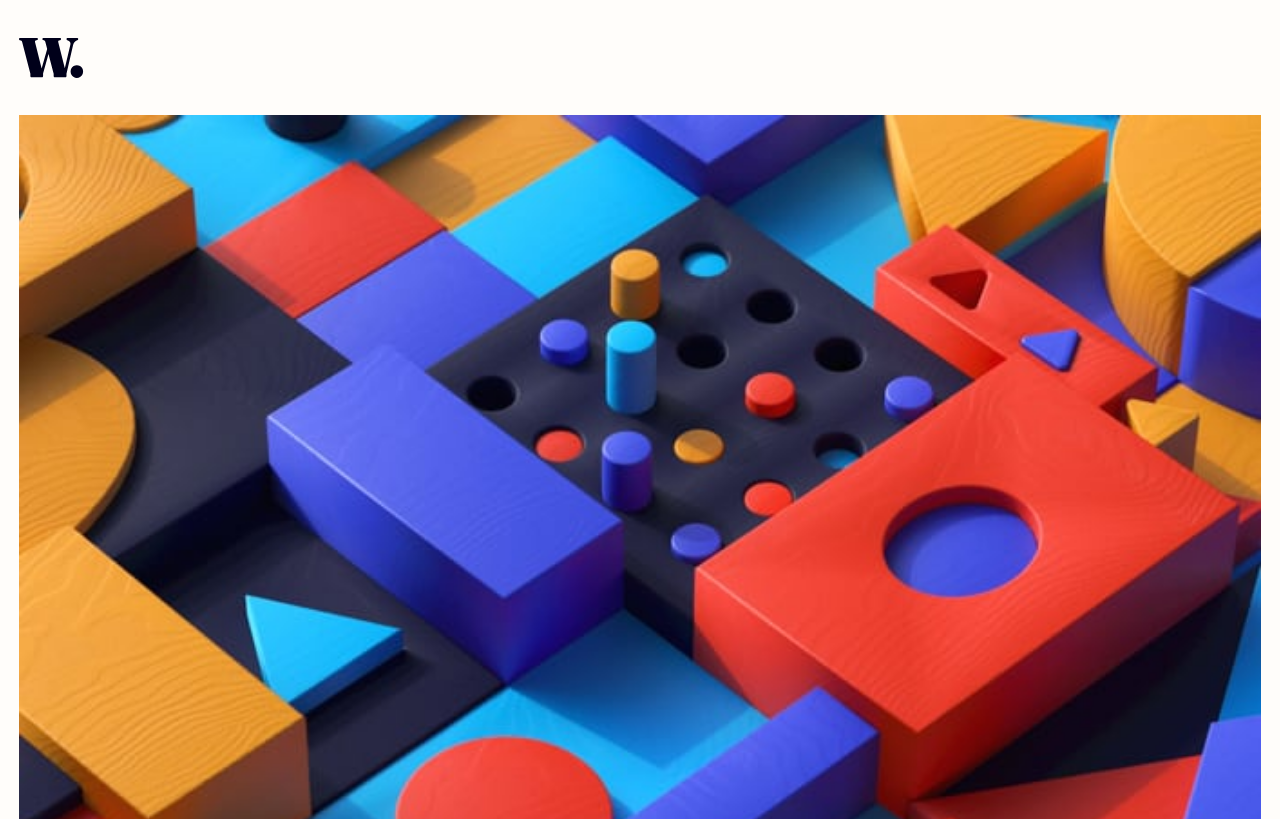
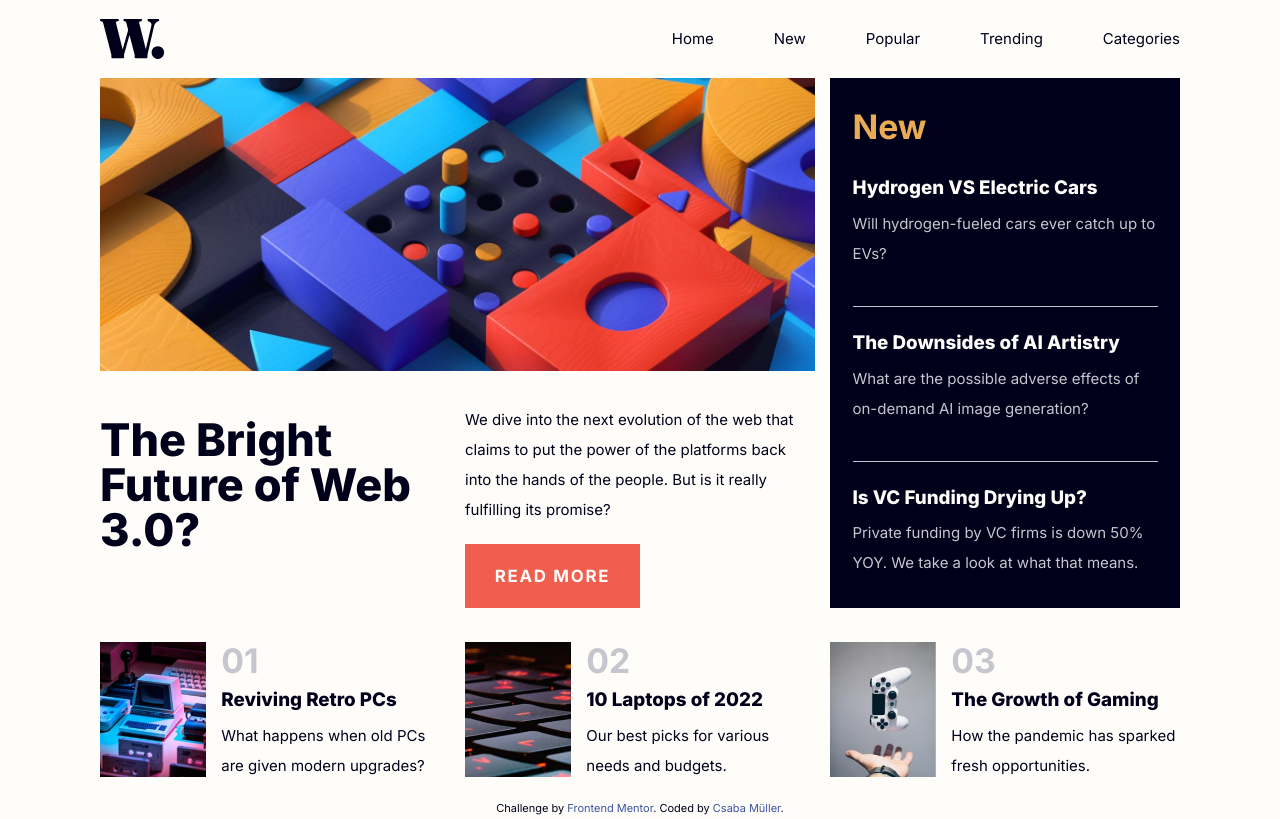
Before and after one commit to Csabooo/frontendmentor-10-News-homepage-HTML-TailwindCSS, a website: page index.html in a window 1280 px wide. Shown: the top 819 px of the page. Drawn offline with Linux system fonts and the light colour scheme; files whose address does not match are found by name.

Commit message:
desktop version completed

```diff
--- a/index.html
+++ b/index.html
@@ -14,55 +14,64 @@
 </head>
 
 <body>
-  <!--   Hamburger menu -->
-  <header class="px-5 py-10">
-    <nav>
-      <img src="assets/images/logo.svg" alt="logo">
-      <section class="hidden flex-col" id="hamburger">
-        <a>Home</a>
-        <a>New</a>
-        <a>Popular</a>
-        <a>Trending</a>
-        <a>Categories</a>
+  <!--   Navbar menu -->
+  <header class="px-5 py-5 max-w-6xl mx-auto md:px-0">
+    <nav class="md:flex flex-row items-center justify-between">
+      <img class="" src="assets/images/logo.svg" alt="logo">
+      <section class="hidden md:flex flex-row text-very-dark-blue space-x-16 text-base">
+        <a href="#">Home</a>
+        <a href="#">New</a>
+        <a href="#">Popular</a>
+        <a href="#">Trending</a>
+        <a href="#">Categories</a>
       </section>
     </nav>
   </header>
 
+  <main class="md:grid grid-cols-3 gap-4 max-w-6xl mx-auto">
     <!-- The Bright Future of Web 3.0? -->
-  <div class="flex flex-col px-5 mx-auto ">
-    <img src="assets/images/image-web-3-mobile.jpg" alt="image-web-3-mobile">
+    <div class="flex flex-col px-5 mx-auto md:col-span-2 md:px-0">
+      <img class="md:hidden" src="assets/images/image-web-3-mobile.jpg" alt="image-web-3-mobile">
+      <img class="hidden md:block" src="assets/images/image-web-3-desktop.jpg" alt="image-web-3-mobile">
     </div>
 
     <!-- The Bright Future of Web 3.0? -->
-  <article class="flex flex-col text-left mx-auto px-5">
+
+    <section class="px-5 md:px-0">
       <h1>The Bright Future of Web 3.0?</h1>
-    <div>
-      <p class="py-5"> We dive into the next evolution of the web that claims to put the power of the platforms back into
+    </section>
+
+    <section class="px-5 md:px-0">
+      <p class="py-5"> We dive into the next evolution of the web that claims to put the power of the platforms back
+        into
         the hands of
         the
         people.
         But is it really fulfilling its promise?</p>
-      <button class="w-1/2 px-5 py-5 bg-soft-red text-off-white font-semibold text-lg tracking-widest text-center">READ MORE</button>
-    </div>
-  </article>
+      <button class="w-1/2 px-5 py-5 bg-soft-red hover:bg-very-dark-blue text-off-white font-semibold text-lg tracking-widest text-center">READ MORE</button>
+    </section>
+
 
     <!-- NEW -->
-  <article class="flex flex-col text-left bg-very-dark-blue text-off-white mx-5 my-20 py-8 px-6">
+    <article
+      class="flex flex-col text-left bg-very-dark-blue text-off-white mx-5 my-20 py-8 px-6 col-start-3 row-start-1 row-end-3 md:my-0 md:mx-0  md:justify-center">
       <h2 class="text-soft-orange ">New</h2>
       <h3 class="pt-8">Hydrogen VS Electric Cars</h3>
-    <p class="text-grayish-blue border-b border-grayish-blue pb-10">Will hydrogen-fueled cars ever catch up to EVs?</p>
+      <p class="text-grayish-blue border-b border-grayish-blue pb-10">Will hydrogen-fueled cars ever catch up to EVs?
+      </p>
 
       <h3 class="pt-6">The Downsides of AI Artistry</h3>
-    <p class="text-grayish-blue border-b border-grayish-blue pb-10">What are the possible adverse effects of on-demand AI image generation?</p>
+      <p class="text-grayish-blue border-b border-grayish-blue pb-10">What are the possible adverse effects of on-demand
+        AI image generation?</p>
 
       <h3 class="pt-6">Is VC Funding Drying Up?</h3>
       <p class="text-grayish-blue">Private funding by VC firms is down 50% YOY. We take a look at what that means.</p>
     </article>
 
     <!-- LIST -->
-  <article class="px-5 flex  items-center">
-    <div class="container space-y-10">
-      <section class="flex flex-row space-x-4">
+
+
+    <section class="flex flex-row space-x-4 px-5 py-5 md:px-0">
       <img class="w-auto h-36" src="assets/images/image-retro-pcs.jpg" alt="image-retro">
       <div class="mx-auto">
         <h2 class="text-grayish-blue">01</h2>
@@ -71,7 +80,7 @@
       </div>
     </section>
 
-      <section class="flex flex-row space-x-4">
+    <section class="flex flex-row space-x-4 px-5 py-5 md:px-0">
       <img class="w-auto h-36" src="assets/images//image-top-laptops.jpg" alt="image-laptops-keyboard">
       <div class="mx-auto">
         <h2 class="text-grayish-blue">02</h2>
@@ -80,7 +89,7 @@
       </div>
     </section>
 
-      <section class="flex flex-row space-x-4">
+    <section class="flex flex-row space-x-4 px-5 py-5 md:px-0">
       <img class="w-auto h-36" src="assets/images//image-gaming-growth.jpg" alt="image-gaming">
       <div class="mx-auto">
         <h2 class="text-grayish-blue">03</h2>
@@ -89,9 +98,9 @@
       </div>
     </section>
 
-    </div>
-  </article>
-  <div class="attribution pt-20">
+
+  </main>
+  <div class="attribution">
     Challenge by <a href="https://www.frontendmentor.io/challenges/news-homepage-H6SWTa1MFl" target="_blank">Frontend
       Mentor</a>.
     Coded by <a href="https://www.frontendmentor.io/profile/Csabooo" target="_blank">Csaba Müller</a>.
```
Also changed, not shown: tailwind.config.js (+9 -0 lines), styles/output.css. Lines whose indentation alone changed are shown as unchanged.
